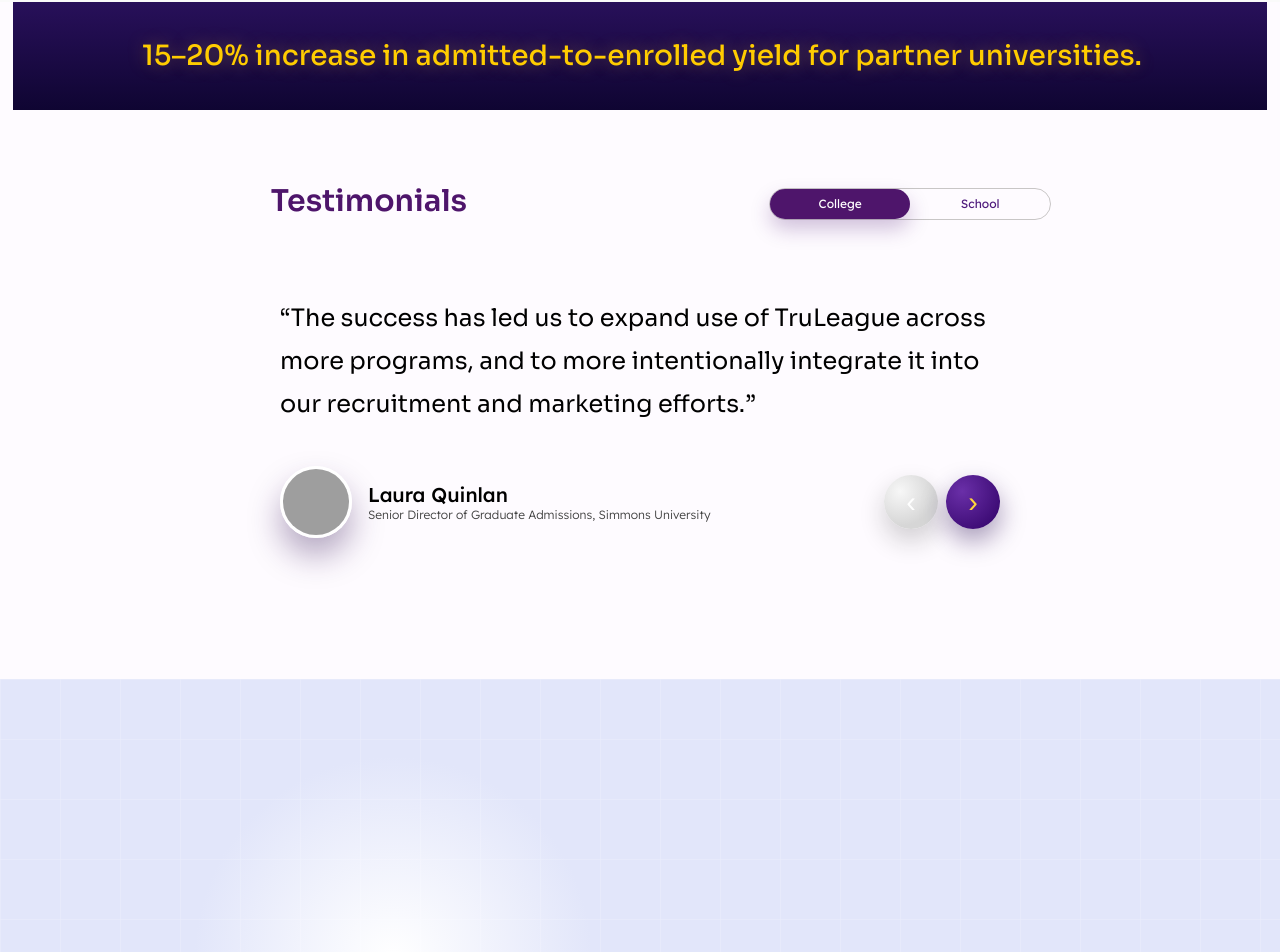
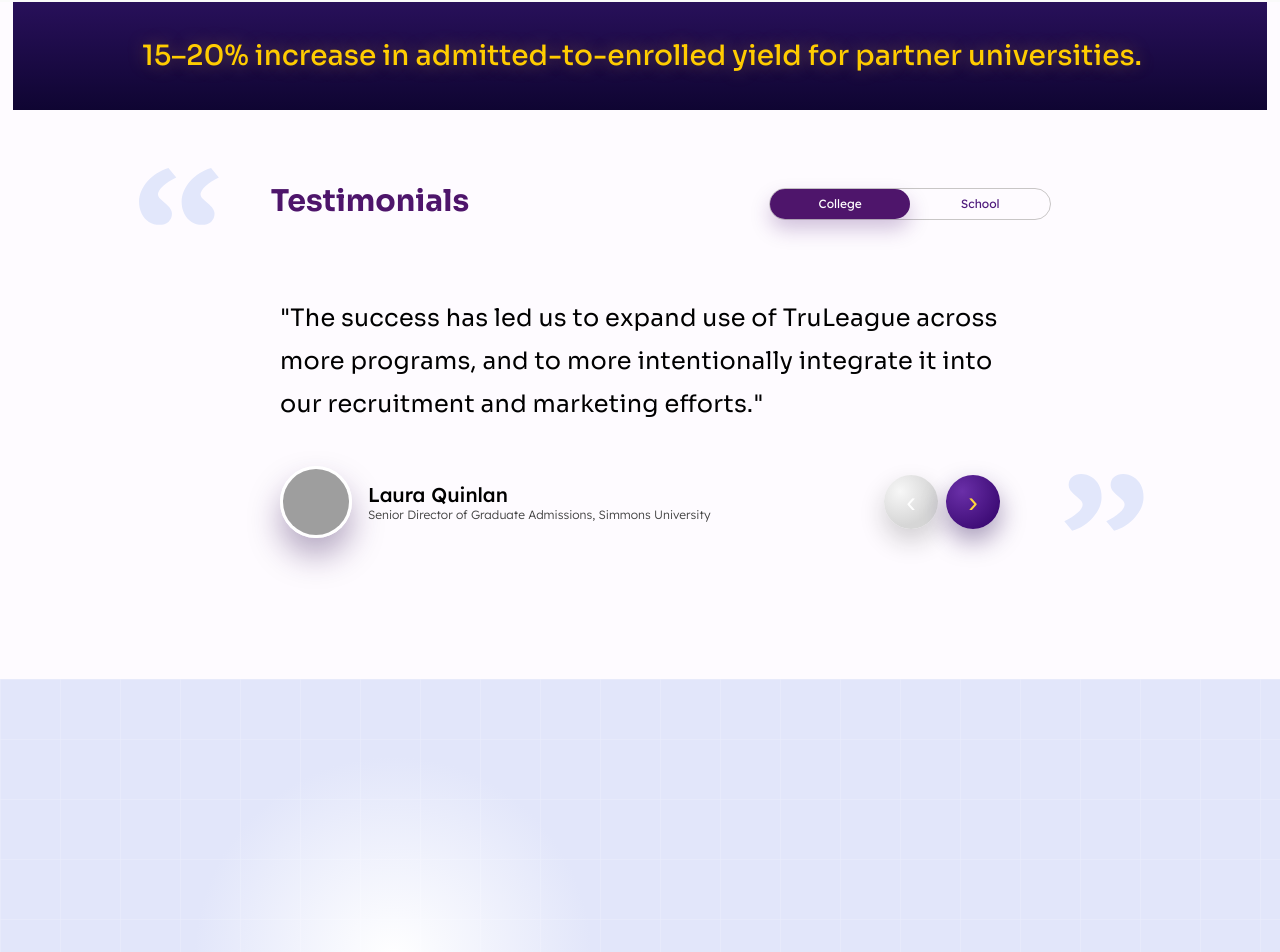
Before and after one commit to mayankacharya/truleague-web, a React (Vite) app: page / in a window 1280 px wide. Shown: the part 8756-9708 px from the top of the page. Built offline with nearby package versions, Linux system fonts and the light colour scheme; grey boxes are pictures that could not be loaded.

Commit message:
worked on Testimonials

```diff
--- a/src/components/Testimonials/testimonials.css
+++ b/src/components/Testimonials/testimonials.css
@@ -1,5 +1,4 @@
 .testimonials-section {
-  /* background: #f4f2ff; */
   padding: clamp(3rem, 5vw, 5.5rem) clamp(1.5rem, 6vw, 5rem) clamp(4rem, 7vw, 7rem);
 }
 
@@ -21,6 +20,22 @@
   display: flex;
   align-items: center;
   gap: 1rem;
+  position: relative;
+}
+
+/* Decorative bracket before Testimonials title */
+.testimonials-heading-main::before {
+  content: '';
+  position: absolute;
+  left: -90px;
+  top: 50%;
+  transform: translateY(-50%);
+  width: 80px;
+  height: 58px;
+  background-image: url('../../assets/OnlySVG/bracket-left.svg'); /* Replace with your SVG */
+  background-size: contain;
+  background-repeat: no-repeat;
+  background-position: center;
 }
 
 .testimonials-label {
@@ -32,20 +47,17 @@
 }
 
 .testimonials-title {
-color: rgba(78, 21, 107, 1);
-padding: 8px 0px 0px 42px;
-font-weight: 600;
-font-size: 30px;
-font-family: "sora", sans-serif;}
-
+  color: #4E156B;
+  padding: 8px 0px 0px 42px;
+  font-weight: 622;
+  font-size: 30px;
+  font-family: "sora";
+}
 
 .testimonials-tabs {
   display: inline-flex;
   border-radius: 999px;
-  /* padding: 0.25rem; */
   border: 1px solid rgba(195, 192, 192, 0.9);
-  /* background: #f6f6f6; */
-  /* gap: 0.25rem; */
 }
 
 .testimonials-tab {
@@ -75,13 +87,43 @@
 
 .testimonials-card {
   position: relative;
-  /* background: linear-gradient(180deg, #fff 0%, #f7f4ff 100%); */
   border-radius: 42px;
-  /* border: 1px solid rgba(78, 21, 107, 0.15); */
   padding: clamp(2.25rem, 4vw, 3.25rem);
-  /* box-shadow: 0 40px 70px rgba(32, 9, 55, 0.14); */
-  overflow: hidden;
+  /* overflow: hidden; */
   isolation: isolate;
+}
+
+/* Decorative brackets around the card */
+.testimonials-card::before {
+  content: '';
+  position: absolute;
+  left: 20px;
+  top: 50%;
+  transform: translateY(-50%);
+  width: 80px;
+  height: 120px;
+  /* background-image: url('../../assets/OnlySVG/bracket-left.svg');  */
+  background-size: contain;
+  background-repeat: no-repeat;
+  background-position: center;
+  opacity: 0.3;
+  pointer-events: none;
+}
+
+.testimonials-card::after {
+  content: '';
+  position: absolute;
+  right: 20px;
+  top: 50%;
+  transform: translateY(-50%) scaleX(-1);
+  width: 80px;
+  height: 120px;
+  /* background-image: url('../../assets/OnlySVG/bracket-left-large.svg');  */
+  background-size: contain;
+  background-repeat: no-repeat;
+  background-position: center;
+  opacity: 0.3;
+  pointer-events: none;
 }
 
 .testimonial-quote-mark {
@@ -100,15 +142,16 @@
 }
 
 .testimonial-quote {
-  /* font-size: clamp(1.25rem, 2vw, 1.5rem); */
   color: rgba(0, 0, 0, 1);
   line-height: 1.8;
   margin: 0 0 2.5rem;
   max-width: 720px;
   font-size: 24px;
   font-weight: 400;
-  font-family: "sora", sans-serif;
-
+  font-family: "sora";
+  position: relative;
+  z-index: 1;
+  letter-spacing: 0.22px;
 }
 
 .testimonial-person {
@@ -117,6 +160,8 @@
   justify-content: space-between;
   gap: 1.25rem;
   flex-wrap: wrap;
+  position: relative;
+  z-index: 1;
 }
 
 .testimonial-person__info {
@@ -139,8 +184,7 @@
   font-weight: 500;
   font-size: 20px;
   color: rgba(0, 0, 0, 1);
-  font-family:"lexend deca", sans-serif;
-
+  font-family: "lexend deca";
 }
 
 .testimonial-role {
@@ -148,13 +192,30 @@
   font-size: 12px;
   color: rgba(64, 64, 64, 1);
   font-weight: 300;
-  font-family: "lexend deca", sans-serif;
+  font-family: "lexend deca";
 }
 
 .testimonial-person__controls {
   display: flex;
   align-items: center;
   gap: 0.75rem;
+  position: relative;
+}
+
+/* Bottom bracket decoration */
+.testimonial-person__controls::after {
+  content: '';
+  position: absolute;
+  /* bottom: -16px; */
+  right: -90%;
+  transform: translateX(50%);
+  width: 80px;
+  height: 58px;
+  background-image: url('../../assets/OnlySVG/bracket-left-large.svg');
+  background-size: contain;
+  background-repeat: no-repeat;
+  background-position: center;
+  /* opacity: 0.3; */
 }
 
 .testimonial-nav {
@@ -175,16 +236,32 @@
   transition: transform 0.2s ease, box-shadow 0.2s ease;
 }
 
+/* Default state - gray for inactive/previous button */
 .testimonial-nav__arrow--prev {
   background: radial-gradient(circle at 30% 30%, #f7f7f7, #d6d6d6 65%);
   box-shadow: 0 12px 26px rgba(24, 24, 24, 0.2);
   color: rgba(255, 255, 255, 0.95);
 }
 
+/* Default state - purple for active/next button */
 .testimonial-nav__arrow--next {
   background: radial-gradient(circle at 30% 30%, #6a2fa8, #3b0a73 80%);
   box-shadow: 0 12px 26px rgba(35, 7, 77, 0.4);
   color: #ffd73b;
+}
+
+/* When not at first item, prev button should be purple (highlighted) */
+.testimonial-nav__arrow--prev.highlight {
+  background: radial-gradient(circle at 30% 30%, #6a2fa8, #3b0a73 80%);
+  box-shadow: 0 12px 26px rgba(35, 7, 77, 0.4);
+  color: #ffd73b;
+}
+
+/* When at last item, next button should be gray (disabled) */
+.testimonial-nav__arrow--next.disabled {
+  background: radial-gradient(circle at 30% 30%, #f7f7f7, #d6d6d6 65%);
+  box-shadow: 0 12px 26px rgba(24, 24, 24, 0.2);
+  color: rgba(255, 255, 255, 0.95);
 }
 
 .testimonial-nav__arrow:hover {
@@ -205,4 +282,9 @@
   .testimonial-person__controls {
     align-self: flex-end;
   }
+
+  .testimonials-card::before,
+  .testimonials-card::after {
+    display: none;
+  }
 }
--- a/src/components/Testimonials/testimonials.jsx
+++ b/src/components/Testimonials/testimonials.jsx
@@ -8,7 +8,7 @@
     id: 'college',
     label: 'College',
     quote:
-      '“The success has led us to expand use of TruLeague across more programs, and to more intentionally integrate it into our recruitment and marketing efforts.”',
+      '"The success has led us to expand use of TruLeague across more programs, and to more intentionally integrate it into our recruitment and marketing efforts."',
     name: 'Laura Quinlan',
     role: 'Senior Director of Graduate Admissions, Simmons University',
     avatar: AvatarPrimary,
@@ -17,7 +17,7 @@
     id: 'school',
     label: 'School',
     quote:
-      '“The success has led us to expand use of TruLeague across more programs, and to more intentionally integrate it into our recruitment and marketing efforts.”',
+      '"The success has led us to expand use of TruLeague across more programs, and to more intentionally integrate it into our recruitment and marketing efforts."',
     name: 'Laura Quinlan',
     role: 'Senior Director of Graduate Admissions, Simmons University',
     avatar: AvatarSecondary,
@@ -30,14 +30,22 @@
   const testimonialsCount = testimonialData.length;
   const activeTestimonial = testimonialData[currentIndex];
 
+  // Check if we can go to previous/next
+  const canGoPrev = currentIndex > 0;
+  const canGoNext = currentIndex < testimonialsCount - 1;
+
   const handlePrev = () => {
-    const prevIndex = (currentIndex - 1 + testimonialsCount) % testimonialsCount;
-    setActiveId(testimonialData[prevIndex].id);
+    if (canGoPrev) {
+      const prevIndex = currentIndex - 1;
+      setActiveId(testimonialData[prevIndex].id);
+    }
   };
 
   const handleNext = () => {
-    const nextIndex = (currentIndex + 1) % testimonialsCount;
-    setActiveId(testimonialData[nextIndex].id);
+    if (canGoNext) {
+      const nextIndex = currentIndex + 1;
+      setActiveId(testimonialData[nextIndex].id);
+    }
   };
 
   return (
@@ -45,7 +53,6 @@
       <div className="testimonials-inner">
         <div className="testimonials-heading">
           <div className="testimonials-heading-main">
-            {/* <span className="testimonial-quote-mark testimonial-quote-mark--left">“</span> */}
             <div>
               <h2 className="testimonials-title">Testimonials</h2>
             </div>
@@ -80,21 +87,26 @@
               </div>
             </div>
             <div className="testimonial-person__controls">
-              {/* <span className="testimonial-quote-mark testimonial-quote-mark--right">”</span> */}
               <div className="testimonial-nav">
                 <button
                   type="button"
-                  className="testimonial-nav__arrow testimonial-nav__arrow--prev"
+                  className={`testimonial-nav__arrow testimonial-nav__arrow--prev ${
+                    canGoPrev ? 'highlight' : ''
+                  }`}
                   aria-label="Previous testimonial"
                   onClick={handlePrev}
+                  disabled={!canGoPrev}
                 >
                   ‹
                 </button>
                 <button
                   type="button"
-                  className="testimonial-nav__arrow testimonial-nav__arrow--next"
+                  className={`testimonial-nav__arrow testimonial-nav__arrow--next ${
+                    !canGoNext ? 'disabled' : ''
+                  }`}
                   aria-label="Next testimonial"
                   onClick={handleNext}
+                  disabled={!canGoNext}
                 >
                   ›
                 </button>
```
Also changed, not shown: src/assets/OnlySVG/bracket-left-large.svg (added), src/assets/OnlySVG/bracket-left.svg (added).
